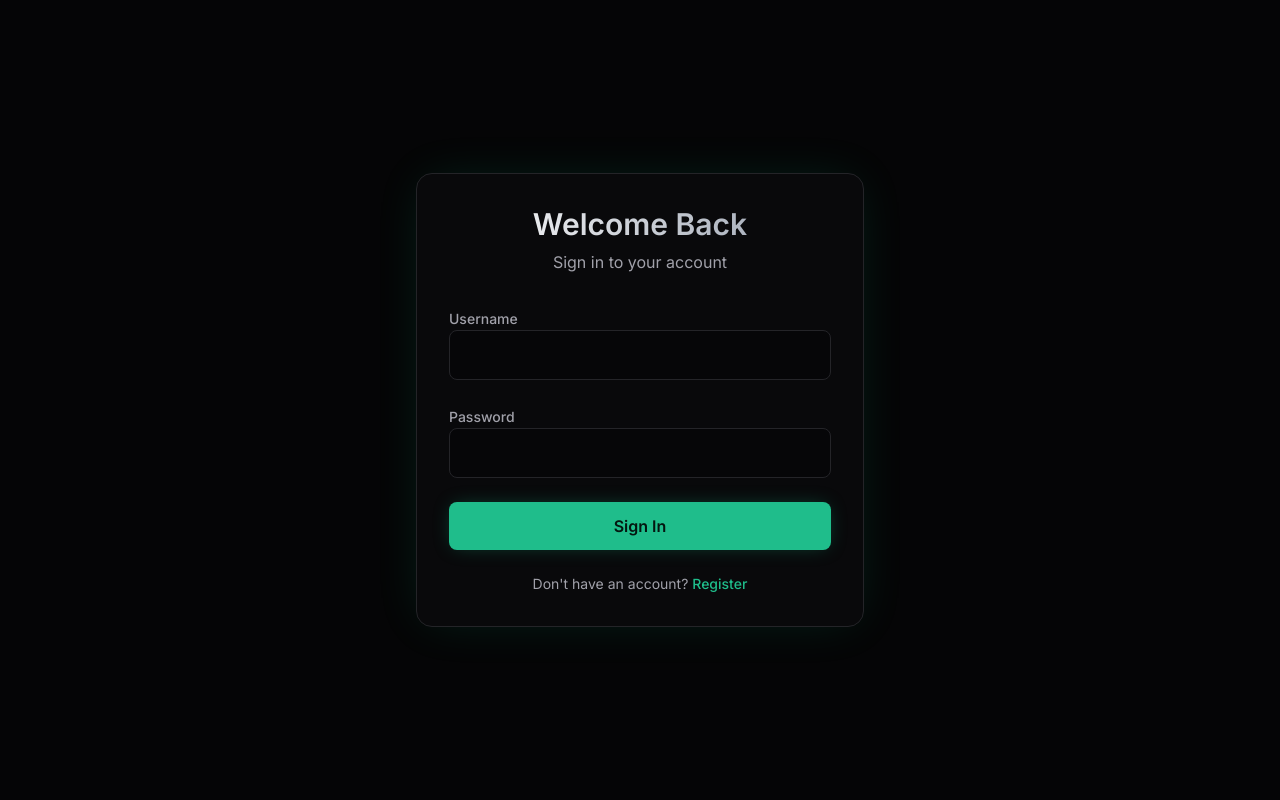
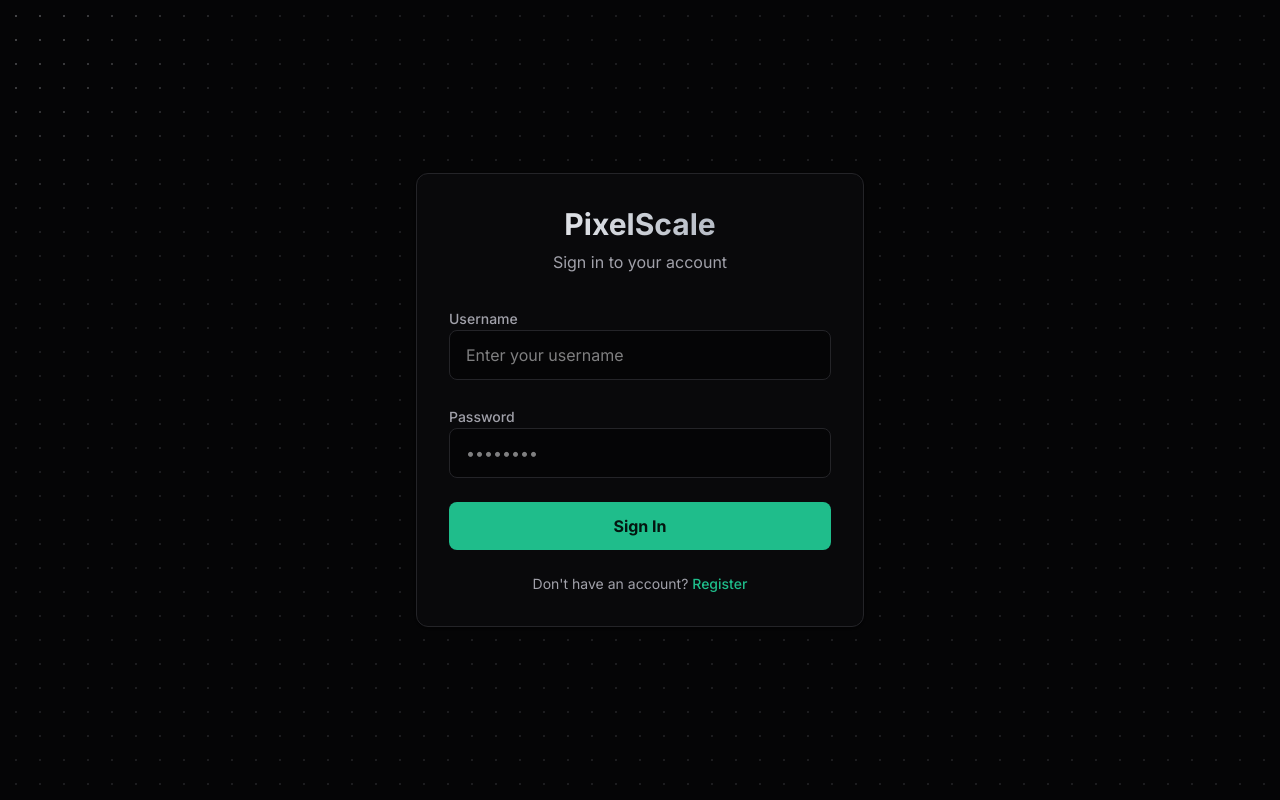
Before and after one commit to Lexiphea/pixelscale, a React (Vite) app in the folder frontend/: page /login in a window 1280 px wide. Built offline with nearby package versions, Linux system fonts and the light colour scheme; no server answers.

Commit message:
feat: add global Inter font, dot pattern background, and interactive cursor spotlight to login page.

```diff
--- a/frontend/src/index.css
+++ b/frontend/src/index.css
@@ -1,3 +1,4 @@
+@import url('https://fonts.googleapis.com/css2?family=Inter:wght@300;400;500;600;700&display=swap');
 @import "tailwindcss";
 @import "tw-animate-css";
 
@@ -19,7 +20,6 @@
 
   /* Neon Onyx Theme */
   --background: 240 10% 2%;
-  /* Deep matte black */
   --foreground: 0 0% 98%;
 
   --card: 240 10% 4%;
@@ -60,6 +60,11 @@ body {
   min-height: 100vh;
   background-color: hsl(var(--background));
   color: hsl(var(--foreground));
+
+  /* Dot pattern */
+  background-image: radial-gradient(hsl(var(--muted-foreground) / 0.15) 1px, transparent 1px);
+  background-size: 24px 24px;
+  background-position: center;
 }
 
 #root {
--- a/frontend/src/pages/Login.tsx
+++ b/frontend/src/pages/Login.tsx
@@ -9,6 +9,12 @@ export default function Login() {
     const [formData, setFormData] = useState({ username: '', password: '' });
     const [error, setError] = useState('');
     const [isLoading, setIsLoading] = useState(false);
+    const [mousePosition, setMousePosition] = useState({ x: 0, y: 0 });
+
+    const handleMouseMove = (e: React.MouseEvent) => {
+        const { clientX, clientY } = e;
+        setMousePosition({ x: clientX, y: clientY });
+    };
 
     const handleSubmit = async (e: React.FormEvent) => {
         e.preventDefault();
@@ -32,11 +38,26 @@ export default function Login() {
     };
 
     return (
-        <div className="min-h-[80vh] flex items-center justify-center px-4">
-            <div className="w-full max-w-md bg-card border border-border p-8 rounded-2xl shadow-[0_0_50px_-12px_rgba(16,185,129,0.2)]">
+        <div
+            className="min-h-screen flex items-center justify-center p-4 relative overflow-hidden"
+            onMouseMove={handleMouseMove}
+        >
+            {/* Cursor spotlight */}
+            <div
+                className="pointer-events-none absolute inset-0 z-0 transition-opacity duration-300"
+                style={{
+                    backgroundImage: `radial-gradient(rgba(255, 255, 255, 0.2) 1px, transparent 1px)`,
+                    backgroundSize: '24px 24px',
+                    backgroundPosition: 'center',
+                    maskImage: `radial-gradient(circle 250px at ${mousePosition.x}px ${mousePosition.y}px, black, transparent)`,
+                    WebkitMaskImage: `radial-gradient(circle 250px at ${mousePosition.x}px ${mousePosition.y}px, black, transparent)`,
+                }}
+            />
+
+            <div className="w-full max-w-md bg-card border border-border p-8 rounded-xl shadow-sm relative z-10">
                 <div className="text-center mb-8">
                     <h1 className="text-3xl font-bold bg-gradient-to-r from-white to-gray-400 bg-clip-text text-transparent">
-                        Welcome Back
+                        PixelScale
                     </h1>
                     <p className="text-muted-foreground mt-2">Sign in to your account</p>
                 </div>
@@ -54,7 +75,8 @@ export default function Login() {
                             id="username"
                             type="text"
                             required
-                            className="w-full bg-background/50 border border-input rounded-lg px-4 py-3 text-foreground focus:outline-none focus:ring-2 focus:ring-primary/50 focus:border-primary transition-all duration-200"
+                            className="w-full bg-background border border-input rounded-lg px-4 py-3 text-foreground focus:outline-none focus:ring-2 focus:ring-primary/50 focus:border-primary transition-all duration-200"
+                            placeholder="Enter your username"
                             value={formData.username}
                             onChange={(e) => setFormData({ ...formData, username: e.target.value })}
                         />
@@ -66,7 +88,8 @@ export default function Login() {
                             id="password"
                             type="password"
                             required
-                            className="w-full bg-background/50 border border-input rounded-lg px-4 py-3 text-foreground focus:outline-none focus:ring-2 focus:ring-primary/50 focus:border-primary transition-all duration-200"
+                            className="w-full bg-background border border-input rounded-lg px-4 py-3 text-foreground focus:outline-none focus:ring-2 focus:ring-primary/50 focus:border-primary transition-all duration-200"
+                            placeholder="••••••••"
                             value={formData.password}
                             onChange={(e) => setFormData({ ...formData, password: e.target.value })}
                         />
@@ -75,7 +98,7 @@ export default function Login() {
                     <button
                         type="submit"
                         disabled={isLoading}
-                        className="w-full bg-primary hover:bg-primary/90 text-primary-foreground font-bold py-3 rounded-lg transition-all duration-200 transform active:scale-[0.98] disabled:opacity-50 disabled:cursor-not-allowed shadow-[0_0_20px_-5px_rgba(16,185,129,0.4)]"
+                        className="w-full bg-primary hover:bg-primary/90 text-primary-foreground font-bold py-3 rounded-lg transition-all duration-200 transform active:scale-[0.98] disabled:opacity-50 disabled:cursor-not-allowed"
                     >
                         {isLoading ? 'Signing in...' : 'Sign In'}
                     </button>
```
